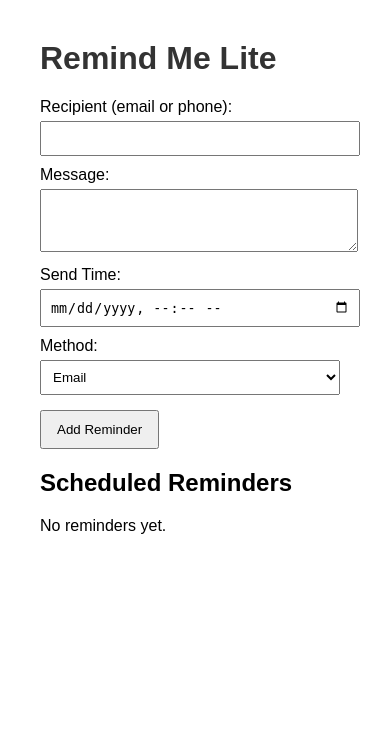
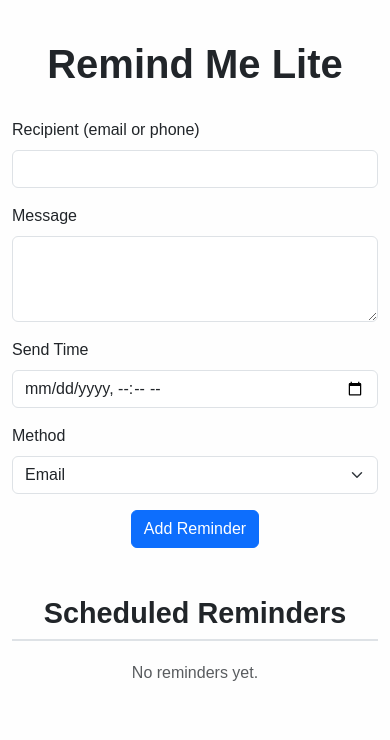
Before and after one commit to Hofynea/remind-me-lite, a Flask app: page / in a window 390 px wide. Shown: the top 740 px of the page. Run offline with Flask 3, Linux system fonts and the light colour scheme.

Commit message:
Enhance UI for Remind Me Lite: Bootstrap styling, status badges, mobile layout

```diff
--- a/app/templates/index.html
+++ b/app/templates/index.html
@@ -4,73 +4,114 @@
   <meta charset="UTF-8" />
   <meta name="viewport" content="width=device-width, initial-scale=1.0" />
   <title>Remind Me Lite</title>
+  <link href="https://cdn.jsdelivr.net/npm/bootstrap@5.3.0/dist/css/bootstrap.min.css" rel="stylesheet">
   <style>
-    body { font-family: Arial, sans-serif; margin: 40px; }
-    h1 { color: #333; }
-    form, .reminders { margin-top: 20px; }
-    label { display: block; margin-top: 10px; }
-    input, textarea, select {
-      width: 300px;
-      padding: 8px;
-      margin-top: 5px;
+    body {
+      padding: 40px;
+      font-family: Arial, sans-serif;
+      background-color: #fefefe;
     }
-    button { margin-top: 15px; padding: 10px 15px; }
-    .reminder {
-      margin-bottom: 15px;
-      padding: 10px;
-      background: #f0f0f0;
-      border-radius: 5px;
+
+    h1 {
+      font-size: 2.5rem;
+      font-weight: 700;
+      margin-bottom: 30px;
     }
-    .flash-message { margin-top: 10px; }
-    .flash-success { color: green; }
-    .flash-error { color: red; }
+
+    h2 {
+      font-size: 1.8rem;
+      font-weight: 600;
+      border-bottom: 2px solid #dee2e6;
+      padding-bottom: 8px;
+      margin-bottom: 20px;
+    }
+
+    .form-section {
+      max-width: 500px;
+      margin: 0 auto;
+      width: 100%;
+    }
+
+    .reminder-card {
+      border: 1px solid #dee2e6;
+      border-left: 5px solid #0d6efd;
+      background: #f9f9f9;
+      border-radius: 8px;
+      padding: 16px;
+      box-shadow: 0 1px 3px rgba(0, 0, 0, 0.06);
+      margin-bottom: 16px;
+    }
+
+    .btn-primary:hover {
+      box-shadow: 0 0 10px rgba(13, 110, 253, 0.6);
+      transition: 0.2s ease-in-out;
+    }
   </style>
 </head>
-<body>
-  <h1>Remind Me Lite</h1>
+<body class="container">
+
+  <h1 class="text-center">Remind Me Lite</h1>
 
   {% with messages = get_flashed_messages(with_categories=true) %}
     {% if messages %}
-      <div class="flash-message">
+      <div class="mb-3">
         {% for category, message in messages %}
-          <div class="flash-{{ category }}">{{ message }}</div>
+          <div class="alert alert-{{ 'success' if category == 'success' else 'danger' }}">
+            {{ message }}
+          </div>
         {% endfor %}
       </div>
     {% endif %}
   {% endwith %}
 
-  <form method="POST" action="{{ url_for('main.add_reminder') }}">
-    <label for="recipient">Recipient (email or phone):</label>
-    <input type="text" name="recipient" id="recipient" required />
+  <form method="POST" action="{{ url_for('main.add_reminder') }}" class="form-section">
+    <div class="mb-3">
+      <label for="recipient" class="form-label">Recipient (email or phone)</label>
+      <input type="text" name="recipient" id="recipient" class="form-control" required />
+    </div>
 
-    <label for="message">Message:</label>
-    <textarea name="message" id="message" rows="3" required></textarea>
+    <div class="mb-3">
+      <label for="message" class="form-label">Message</label>
+      <textarea name="message" id="message" rows="3" class="form-control" required></textarea>
+    </div>
 
-    <label for="send_time">Send Time:</label>
-    <input type="datetime-local" name="send_time" id="send_time" required />
+    <div class="mb-3">
+      <label for="send_time" class="form-label">Send Time</label>
+      <input type="datetime-local" name="send_time" id="send_time" class="form-control" required />
+    </div>
 
-    <label for="method">Method:</label>
-    <select name="method" id="method" required>
+    <div class="mb-3">
+      <label for="method" class="form-label">Method</label>
+      <select name="method" id="method" class="form-select" required>
         <option value="email">Email</option>
         <option value="sms">SMS</option>
       </select>
+    </div>
 
-    <button type="submit">Add Reminder</button>
+    <div class="text-center">
+      <button type="submit" class="btn btn-primary">Add Reminder</button>
+    </div>
   </form>
 
-  <div class="reminders">
-    <h2>Scheduled Reminders</h2>
+  <div class="mt-5">
+    <h2 class="text-center">Scheduled Reminders</h2>
+
+    {% if reminders %}
       {% for reminder in reminders %}
-      <div class="reminder">
+        <div class="reminder-card">
           <strong>To:</strong> {{ reminder.recipient }}<br />
           <strong>When:</strong> {{ reminder.send_time }}<br />
           <strong>Method:</strong> {{ reminder.method }}<br />
           <strong>Message:</strong> {{ reminder.message }}<br />
-        <strong>Status:</strong> {{ "Sent" if reminder.sent else "Pending" }}
+          <strong>Status:</strong>
+          <span class="badge {{ 'bg-success' if reminder.sent else 'bg-warning text-dark' }}">
+            {{ "Sent" if reminder.sent else "Pending" }}
+          </span>
         </div>
+      {% endfor %}
     {% else %}
-      <p>No reminders yet.</p>
-    {% endfor %}
+      <p class="text-muted text-center">No reminders yet.</p>
+    {% endif %}
   </div>
 </body>
 </html>
```
Lines whose indentation alone changed are shown as unchanged.
